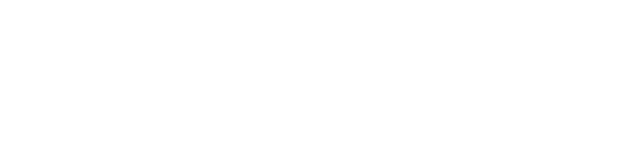
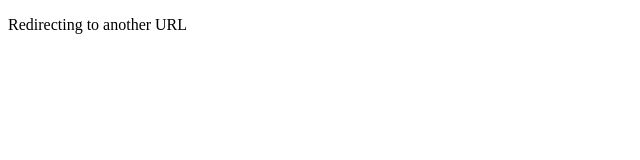
Before and after one commit to LJthegreat1/CrazyCookiesproject.github.io, a plain HTML site: page index.html in a window 1280 px wide. Shown: the whole page, without its empty margins (0-640 px from the left). Drawn offline with Linux system fonts and the light colour scheme.

Commit message:
Update index.html

```diff
--- a/index.html
+++ b/index.html
@@ -4,4 +4,7 @@
     <title>Crazy Cookies</title>
     <meta http-equiv = "refresh" content = "3; url = https://ljthegreat1.github.io/CrazyCookiesproject.github.io/CrazyCookiesproject.github.io.html" />
   </head>
+  <body>
+      <p>Redirecting to another URL</p>
+   </body>
 </html>
```
